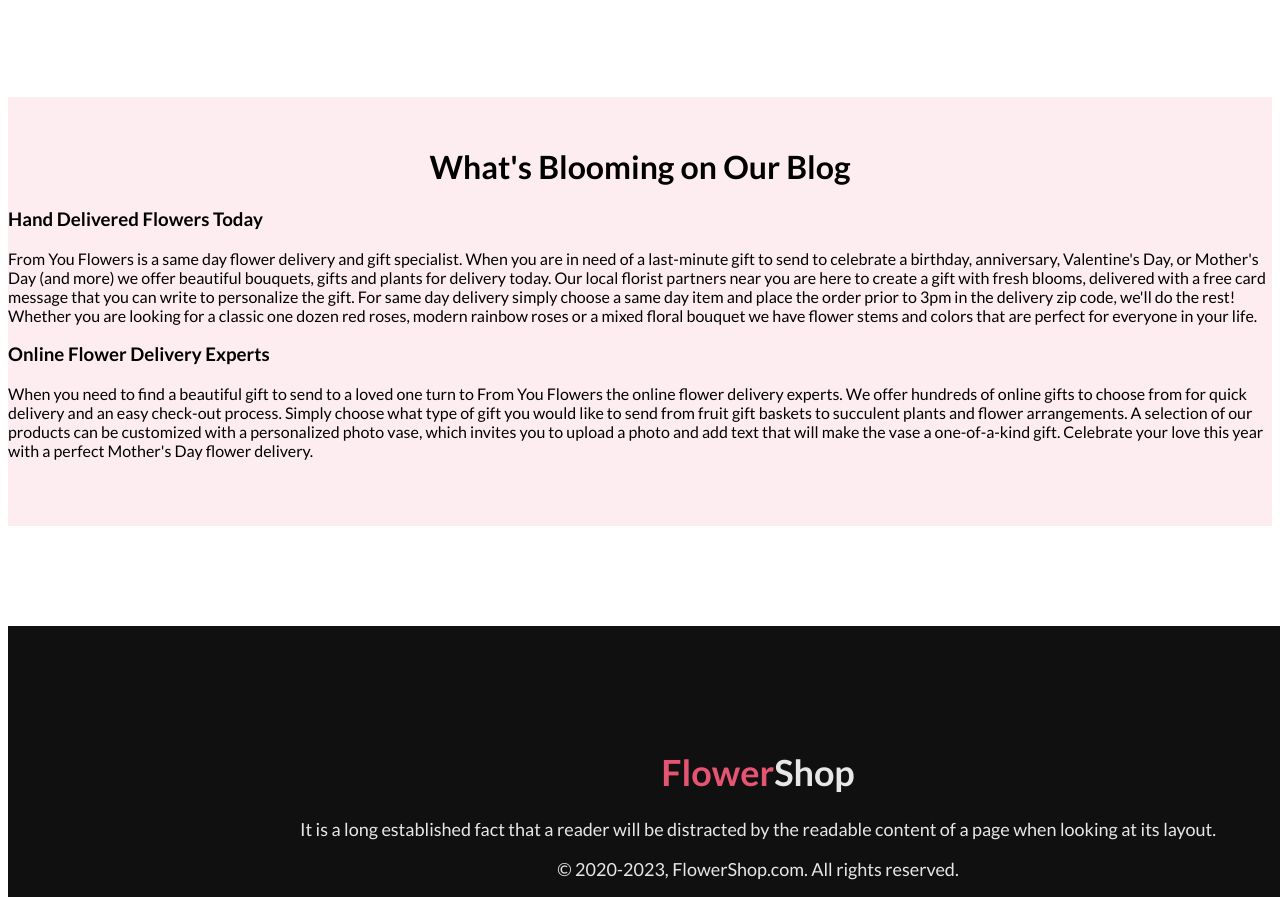
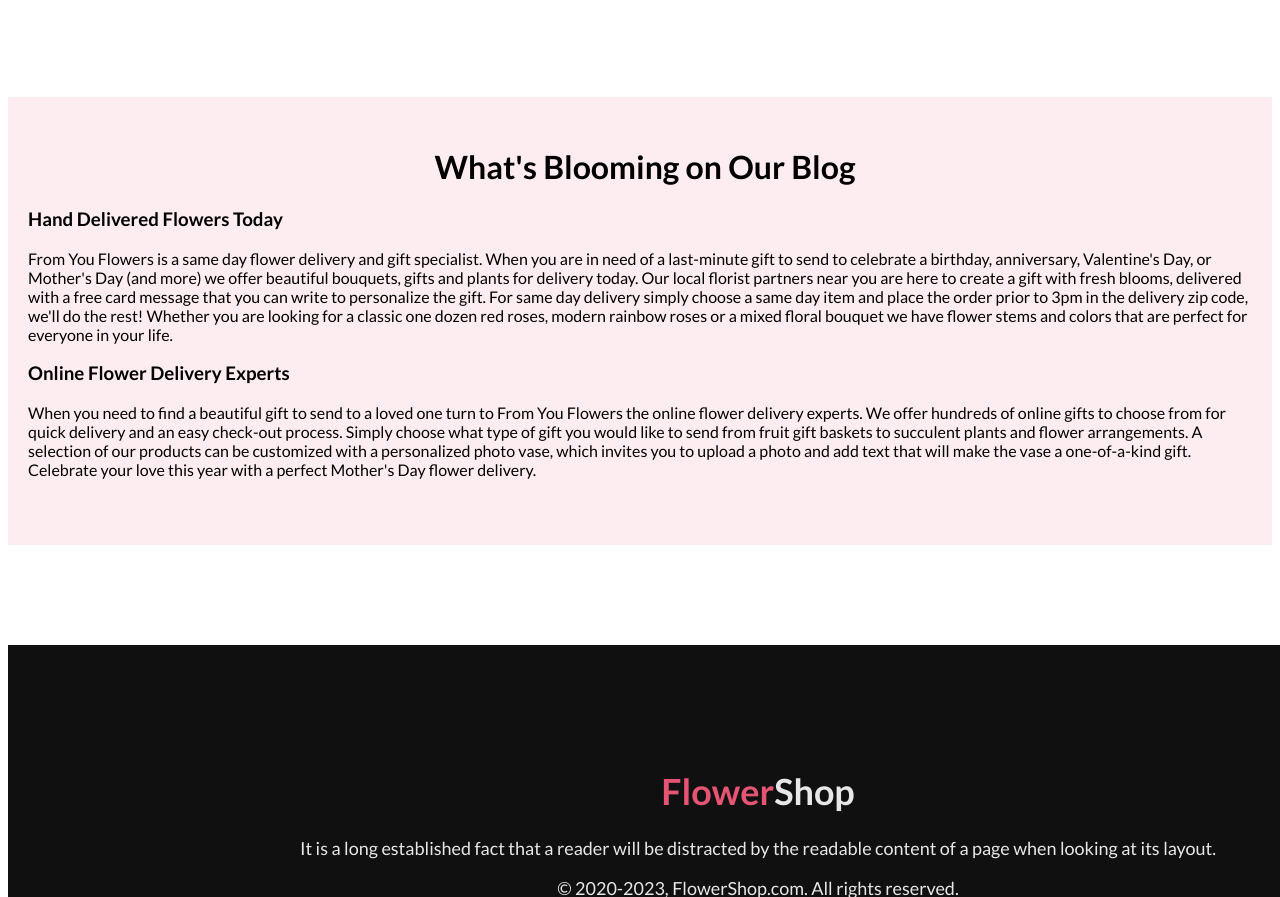
Before and after one commit to FarhanaLipi/Flower-shop-website, a plain HTML site: page index.html in a window 1280 px wide. Shown: the part 3055-3952 px from the top of the page. Drawn offline with Linux system fonts and the light colour scheme.

Commit message:
final one

```diff
--- a/styles/style.css
+++ b/styles/style.css
@@ -247,7 +247,10 @@ margin-right: 40px; */
 
 
     background: rgba(229, 84, 115, 0.10);
+
    padding-bottom: 50px;
+   padding-left: 20px;
+   padding-right: 10px;
 }
 
 /* footer-section */
```
